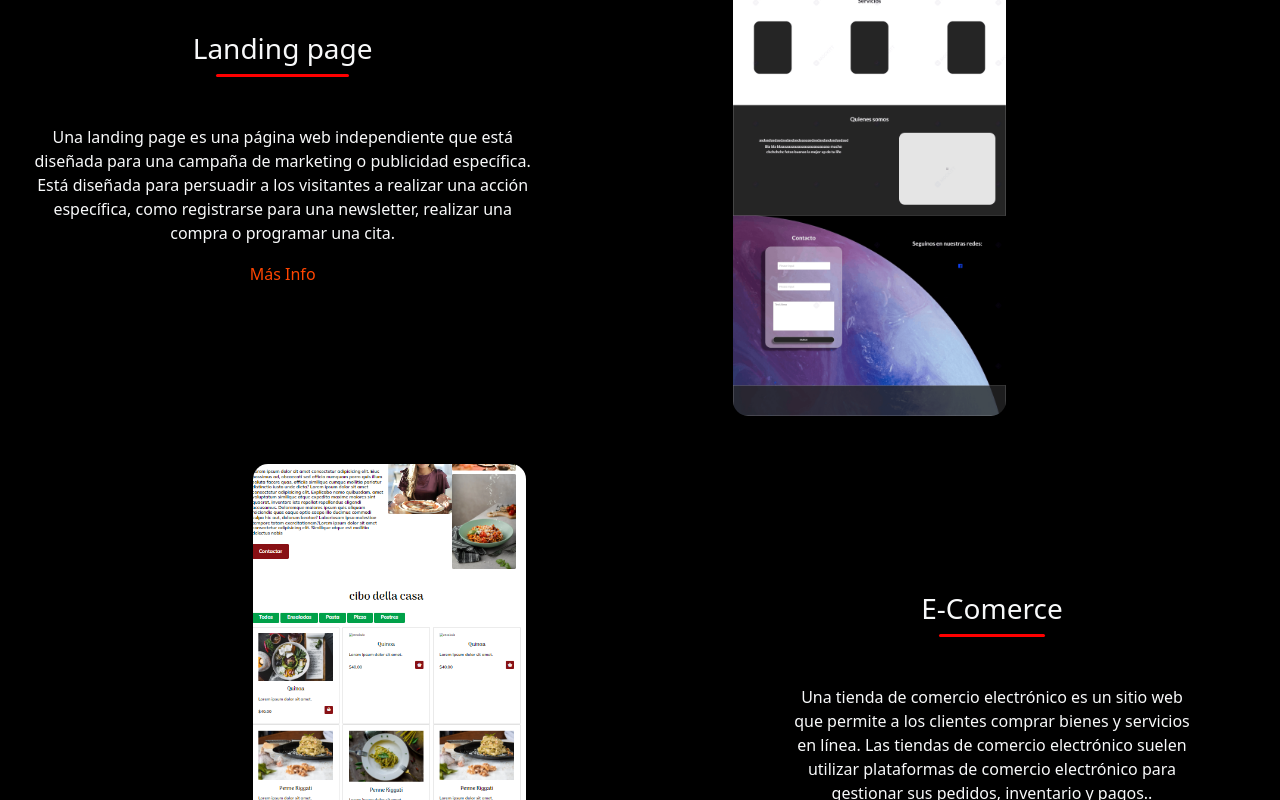
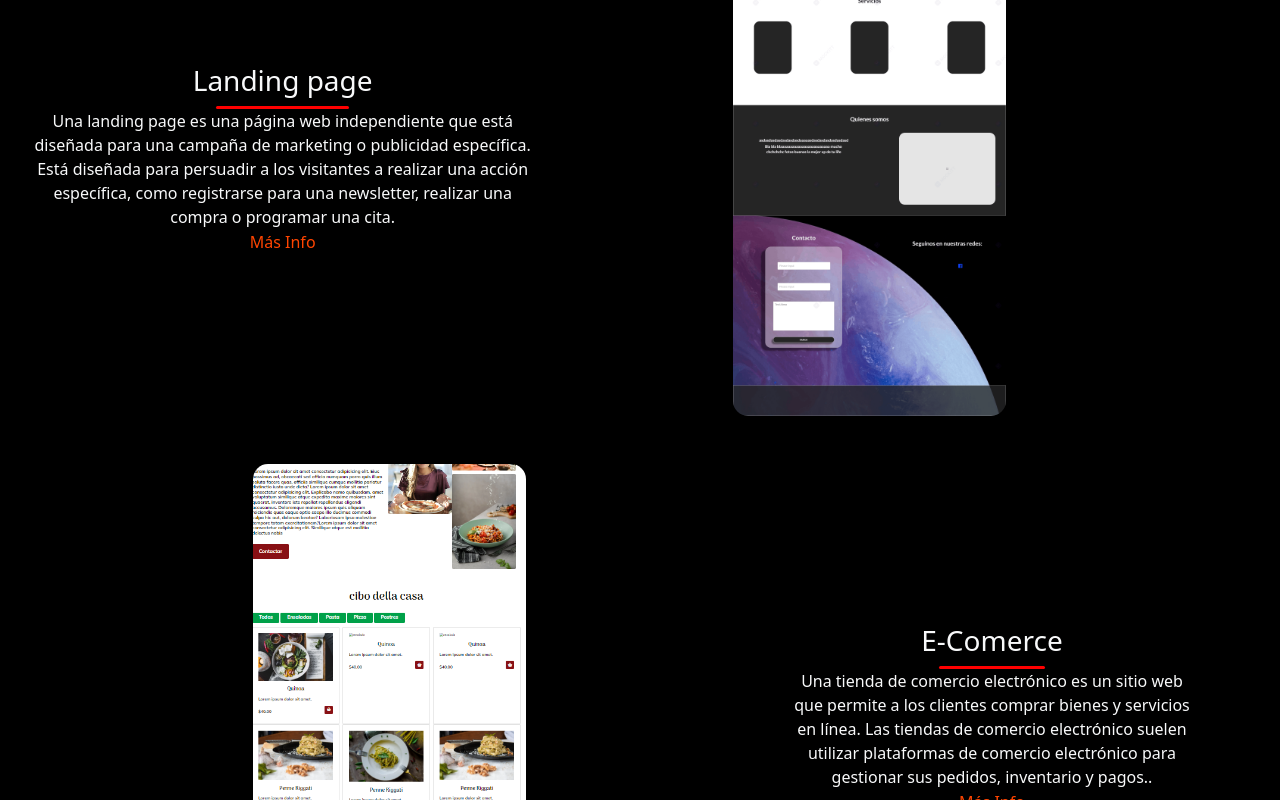
Before and after one commit to rater31/hyg-developer, a React (Vite) app in the folder hyg/: page / in a window 1280 px wide. Shown: the part 1000-1800 px from the top of the page. Built offline with nearby package versions, Linux system fonts and the light colour scheme.

Commit message:
juanma
aperencen y desaparecen las letritas

```diff
--- a/hyg/src/components/Servicios.jsx
+++ b/hyg/src/components/Servicios.jsx
@@ -1,11 +1,31 @@
-import React from 'react'
+import {React, useRef} from 'react'
 import landing from '../assets/page-landing.png'
 import ecomerce from '../assets/Ecomerce.png'
 import WebCorporativa from '../assets/web-corporativa.png'
 import { Link } from 'react-router-dom'
+import {motion, useTime, useTransform, useInView } from 'framer-motion'
 
 
 const Servicios = () => {
+   function Section({ children }) {
+      const ref = useRef(null);
+      const isInView = useInView(ref, { once: true });
+
+      return (
+        <section ref={ref}>
+          <span
+            style={{
+              transform: isInView ? "none" : "translateX(-200px)",
+              opacity: isInView ? 1 : 0,
+              transition: "all 0.9s cubic-bezier(0.17, 0.55, 0.55, 1) 0.5s"
+            }}
+          >
+            {children}
+          </span>
+        </section>
+      );
+    }
+
 return (
    <>
       <h3>Servicios</h3>
@@ -18,10 +38,10 @@ return (
          <div className="row justify-content-center">
          <div className="line w-25"></div>
          </div>
-         <p className='mt-5'>Una landing page es una página web independiente que está diseñada para una campaña de marketing o publicidad específica. Está diseñada para persuadir a los visitantes a realizar una acción específica, como registrarse para una newsletter, realizar una compra o programar una cita.</p>
+         <Section className='mt-5'>Una landing page es una página web independiente que está diseñada para una campaña de marketing o publicidad específica. Está diseñada para persuadir a los visitantes a realizar una acción específica, como registrarse para una newsletter, realizar una compra o programar una cita.</Section>
          <Link to="/landing-page"><button className='boton'> Más Info</button></Link>
          </div>
-         <div className="col-6   mt-5 ">
+         <div style={{}} className="col-6   mt-5 ">
          <img className='landing' src={landing} alt="" srcset="" />
          </div>
       </div>
@@ -34,7 +54,7 @@ return (
             <div className="row justify-content-center">
             <div className="line w-25"></div>
             </div>
-            <p className='mt-5'>Una tienda de comercio electrónico es un sitio web que permite a los clientes comprar bienes y servicios en línea. Las tiendas de comercio electrónico suelen utilizar plataformas de comercio electrónico para gestionar sus pedidos, inventario y pagos..</p>
+            <Section className='mt-5'>Una tienda de comercio electrónico es un sitio web que permite a los clientes comprar bienes y servicios en línea. Las tiendas de comercio electrónico suelen utilizar plataformas de comercio electrónico para gestionar sus pedidos, inventario y pagos..</Section>
             <Link to="/e-comerce"><button className='boton'> Más Info</button></Link>
          </div>
       </div>
@@ -43,7 +63,7 @@ return (
             <h3>Web Corporativa</h3>
             <div className="row justify-content-center">
             <div className="line w-25"></div>
-            <p className='mt-5'>Una web corporativa es un sitio web que representa a una empresa o organización. Su propósito es dar información sobre la empresa, sus productos o servicios  y sus empleados. También puede utilizarse para comercializar los mismos, generar un Cliente potencial y aumentar la visibilidad de la marca.</p>
+            <Section className='mt-5'>Una web corporativa es un sitio web que representa a una empresa o organización. Su propósito es dar información sobre la empresa, sus productos o servicios  y sus empleados. También puede utilizarse para comercializar los mismos, generar un Cliente potencial y aumentar la visibilidad de la marca.</Section>
             <Link to="/web-corporativa"><button className='boton'> Más Info</button></Link>
             </div>
             </div>
```
